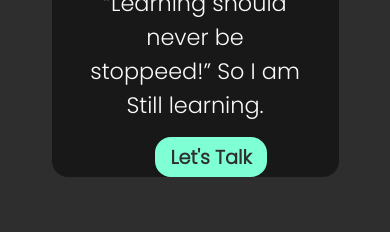
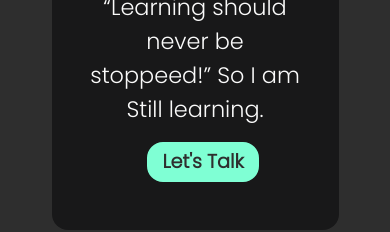
Before and after one commit to Ujjwal-soni98/Portfolio-Website, a React (Create React App) app: page / in a window 390 px wide. Shown: the part 1980-2212 px from the top of the page. Built offline with nearby package versions, Linux system fonts and the light colour scheme; no server answers.

Commit message:
margin fix

```diff
--- a/src/components/about/about.css
+++ b/src/components/about/about.css
@@ -59,6 +59,7 @@ p{
     text-align:center;
     width: 7rem;
     margin-top: 2rem;
+    margin-bottom: 3rem;
     font-weight: 650;
     font-size: 1.2rem;
 }
@@ -97,6 +98,7 @@ p{
 
     .contact{
         margin-top: -4rem;
+        margin-left: 1rem;
     }
 
     }
```
